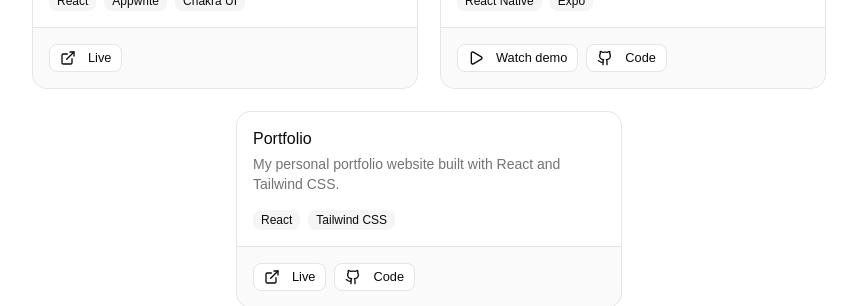
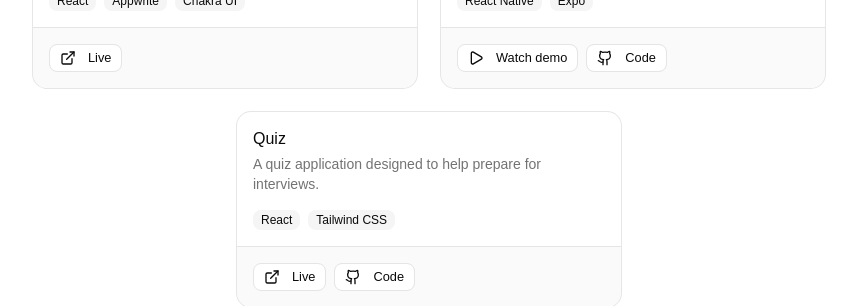
Before and after one commit to Ayman-shaim1/portfolio, a React (Vite) app: page / in a window 1280 px wide. Shown: the part 1520-1826 px from the top of the page, without its empty margins (211-1068 px from the left). Built offline with nearby package versions, Linux system fonts and the light colour scheme; no server answers.

Commit message:
add quiz project

```diff
--- a/src/data/projects.js
+++ b/src/data/projects.js
@@ -27,8 +27,8 @@ export const projects = [
   },
   {
     id: 3,
-    title: "Portfolio",
-    description: "My personal portfolio website built with React and Tailwind CSS.",
+    title: "Quiz",
+    description: "A quiz application designed to help prepare for interviews.",
     tags: ["React", "Tailwind CSS"],
     liveUrl: "https://ayman-shaim1.github.io/quiz",
     githubUrl: "https://github.com/Ayman-shaim1/quiz",
```
